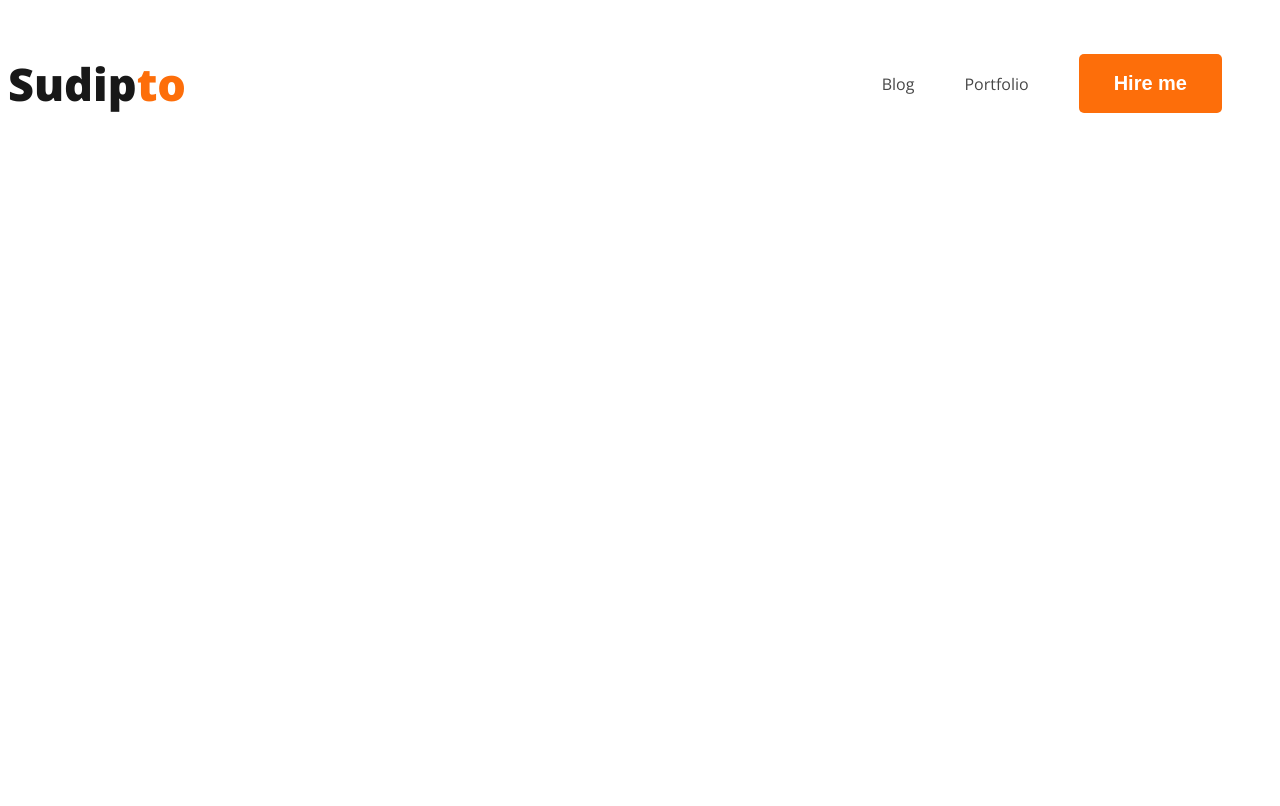
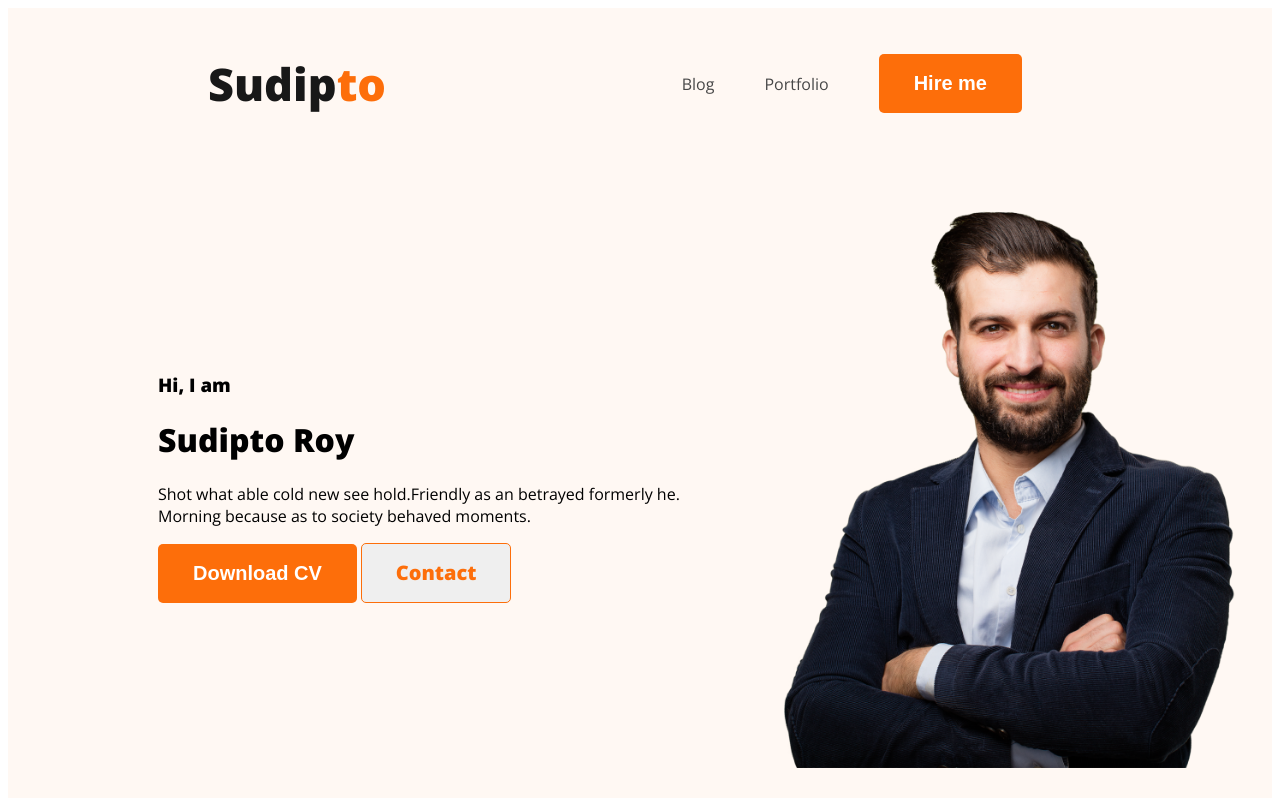
Before and after one commit to Sudiptoroy3125/WebDeveloperPortfolio, a plain HTML site: page index.html in a window 1280 px wide. Drawn offline with nearby package versions, Linux system fonts and the light colour scheme.

Commit message:
banner content added

```diff
--- a/Portfolio.css
+++ b/Portfolio.css
@@ -21,6 +21,7 @@ nav{
     display: flex;
     align-items: center;
     justify-content: space-between;
+    margin: 0 200px;
 }
 nav > ul{
     text-decoration: none;
@@ -40,3 +41,28 @@ nav a{
     text-decoration: none;
     color: #474747;
 }
+/* header releated styles */
+.header{
+    background-color: #FFF8F3;
+}
+.btn-contact{
+    border-radius: 5px;
+    border: 1px solid #FD6E0A;
+    width: 150px;
+    height: 60px;
+    color: #FD6E0A;
+    text-align: center;
+    font-family: Open Sans;
+    font-size: 20px;
+    font-style: normal;
+    font-weight: 700;
+    line-height: normal;
+}
+.banner{
+    padding: 30px 30px 30px 150px;
+    display: flex;
+    align-items: center;
+}
+.banner .profile-pic{
+    width: 500px;
+}
--- a/index.html
+++ b/index.html
@@ -7,7 +7,7 @@
     <link rel="stylesheet" href="Portfolio.css">
 </head>
 <body>
-    <header>
+    <header class="header">
         <nav>
             <h3 class="nav-title">Sudip<span class="text-primary">to</span></h3>
             <ul>
@@ -16,8 +16,16 @@
                 <li><button class="btn-primary">Hire me</button></li>
             </ul>
         </nav>
-
-
+        <div class="banner">
+            <div class="banner-content">
+                <h3 class="banner-greeting">Hi, I  am</h3>
+                <h1 class="banner-title">Sudipto Roy</h1>
+                <p>Shot what able cold new see hold.Friendly as an betrayed formerly he. Morning because as to society behaved moments.</p>
+                <button class="btn-primary">Download CV</button>
+                <button class="btn-contact">Contact</button>
+            </div>
+            <img class="profile-pic" src="./icons/hardy.png" alt="">
+        </div>
     </header>
     <main>
 
```
